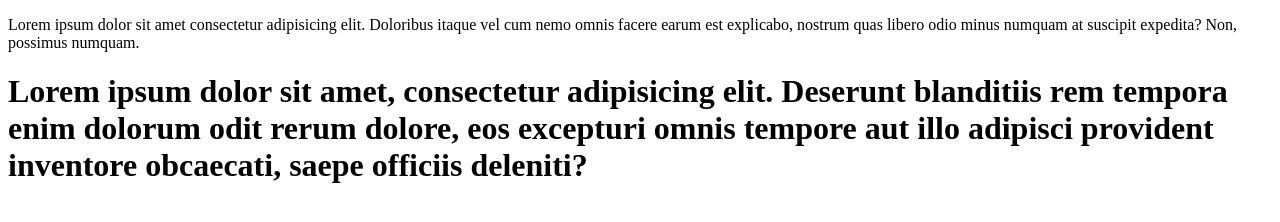
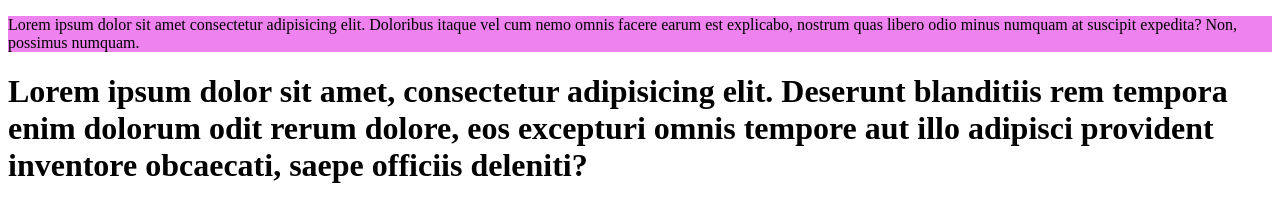
Before and after one commit to afzal75/my-second-repo, a plain HTML site: page index.html in a window 1280 px wide. Drawn offline with Linux system fonts and the light colour scheme.

Commit message:
styles added

```diff
--- a/index.html
+++ b/index.html
@@ -5,6 +5,7 @@
     <meta http-equiv="X-UA-Compatible" content="IE=edge">
     <meta name="viewport" content="width=device-width, initial-scale=1.0">
     <title>Document</title>
+    <link rel="stylesheet" href="style.css">
 </head>
 <body>
     <p>Lorem ipsum dolor sit amet consectetur adipisicing elit. Doloribus itaque vel cum nemo omnis facere earum est explicabo, nostrum quas libero odio minus numquam at suscipit expedita? Non, possimus numquam.</p>
--- /dev/null
+++ b/style.css
@@ -0,0 +1,3 @@
+p{
+    background-color: violet;
+}
```
